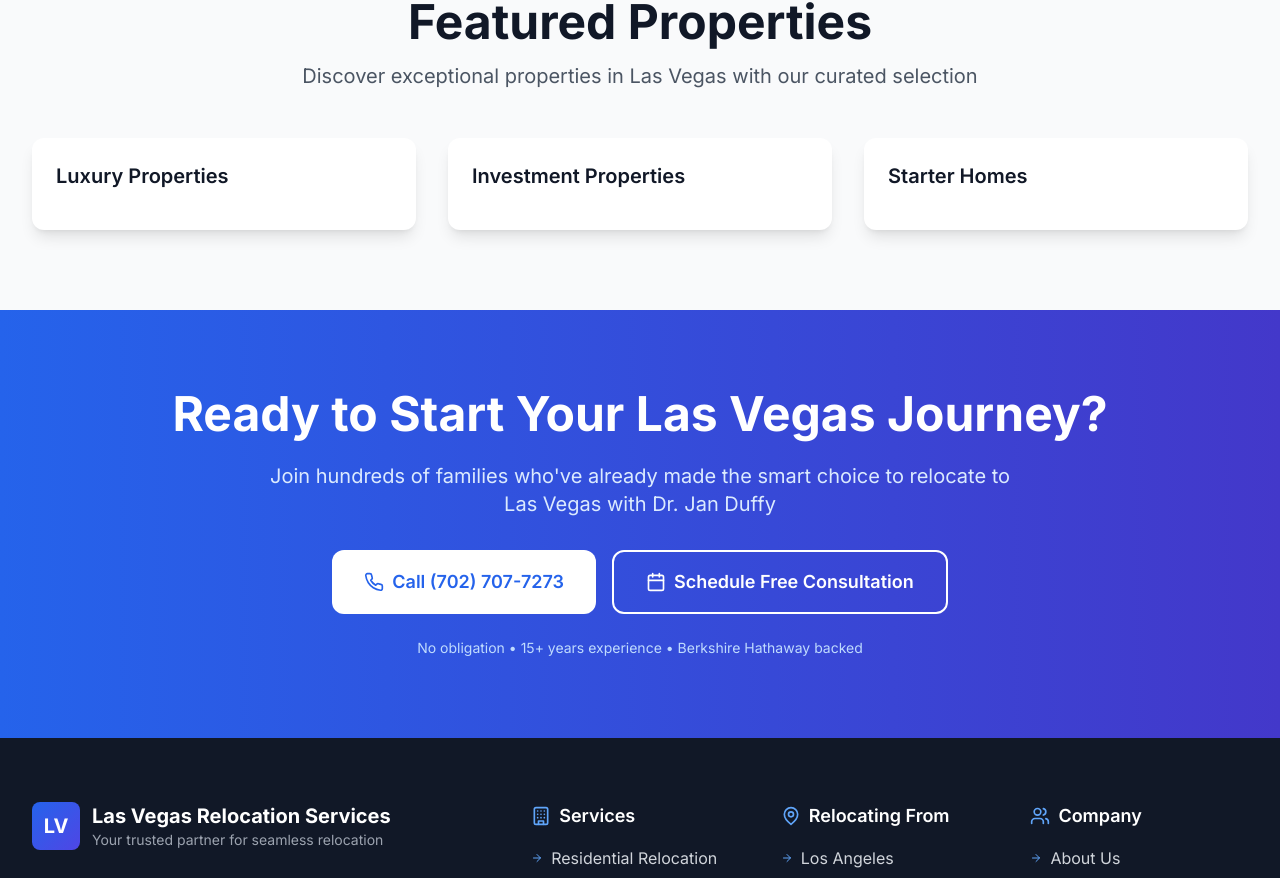
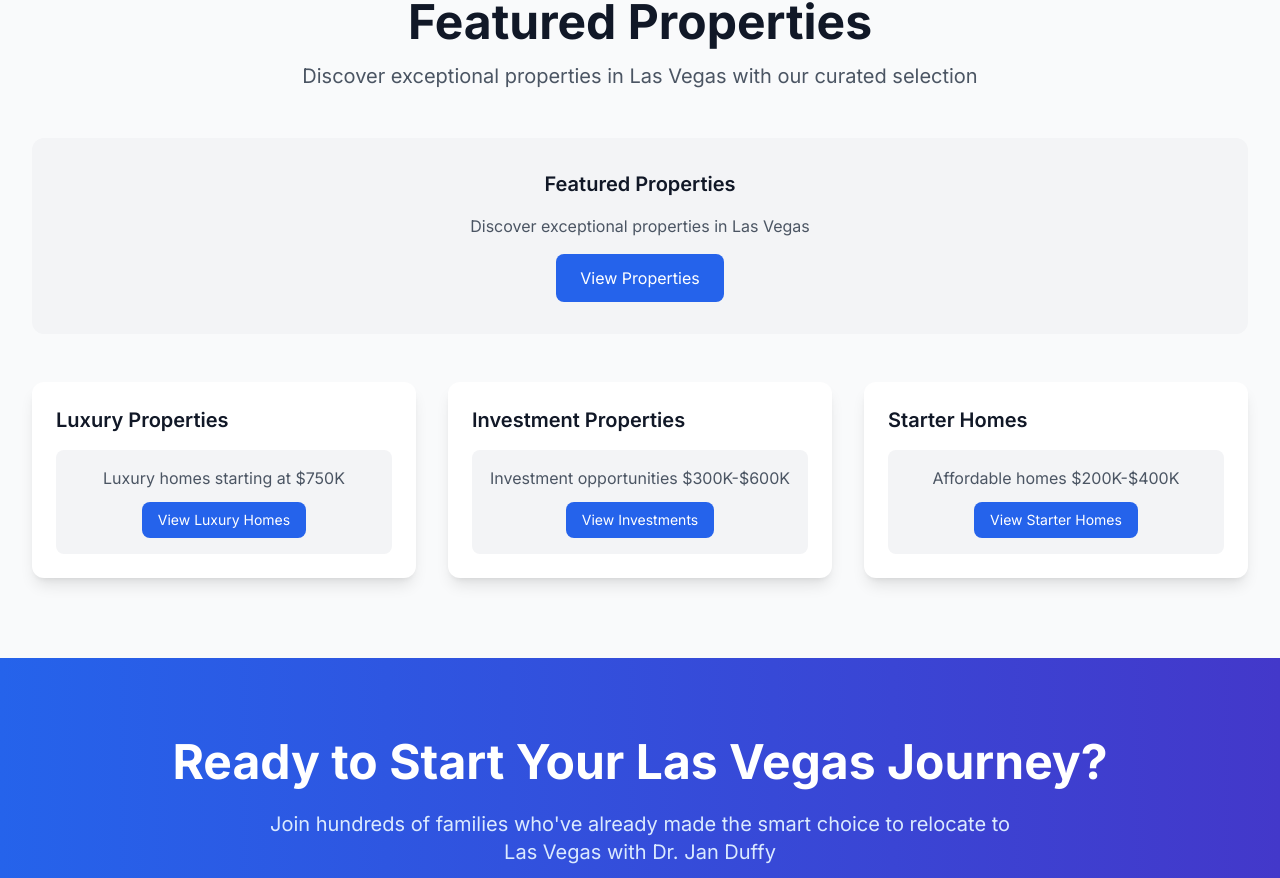
Before and after one commit to DrJanDuffy/LasVegasRelocationServices.com, a Next.js app: page / in a window 1280 px wide. Shown: the part 2880-3758 px from the top of the page. Built offline with nearby package versions, Linux system fonts and the light colour scheme; no server answers.

Commit message:
Replace realscout components with placeholder content to fix TypeScript build errors

```diff
--- a/src/app/page.tsx
+++ b/src/app/page.tsx
@@ -1,4 +1,4 @@
-'use client'
+'use client';
 
 import {
   ArrowRight,
@@ -13,8 +13,8 @@ import {
   Star,
   TrendingUp,
   Truck,
-} from 'lucide-react'
-import { motion } from '@/components/motion'
+} from 'lucide-react';
+import { motion } from '@/components/motion';
 
 const services = [
   {
@@ -22,65 +22,69 @@ const services = [
     title: 'Residential Relocation',
     description: 'Complete home buying and selling services',
     href: '/services/residential-moving',
-    color: 'from-blue-500 to-blue-600'
+    color: 'from-blue-500 to-blue-600',
   },
   {
     icon: Building,
     title: 'Corporate Relocation',
     description: 'Business relocation and employee assistance',
     href: '/services/corporate-relocation',
-    color: 'from-green-500 to-green-600'
+    color: 'from-green-500 to-green-600',
   },
   {
     icon: Plane,
     title: 'International Relocation',
     description: 'Global relocation and visa assistance',
     href: '/services/international-relocation',
-    color: 'from-purple-500 to-purple-600'
+    color: 'from-purple-500 to-purple-600',
   },
   {
     icon: Truck,
     title: 'Moving & Transportation',
     description: 'Professional moving and logistics services',
     href: '/services/moving-transportation',
-    color: 'from-orange-500 to-orange-600'
-  }
-]
+    color: 'from-orange-500 to-orange-600',
+  },
+];
 
 const stats = [
   { number: '500+', label: 'Happy Families Relocated' },
   { number: '15+', label: 'Years of Experience' },
   { number: '98%', label: 'Client Satisfaction Rate' },
-  { number: '24/7', label: 'Support Available' }
-]
+  { number: '24/7', label: 'Support Available' },
+];
 
 const testimonials = [
   {
     name: 'Sarah & Mike Johnson',
     location: 'New York → Las Vegas',
     text: 'Dr. Jan made our cross-country move seamless. She found us the perfect home in Summerlin within 2 weeks!',
-    rating: 5
+    rating: 5,
   },
   {
     name: 'David Chen',
     location: 'San Francisco → Las Vegas',
     text: 'The corporate relocation service was outstanding. Our entire team was settled in record time.',
-    rating: 5
+    rating: 5,
   },
   {
     name: 'Maria Rodriguez',
     location: 'Chicago → Las Vegas',
     text: 'From finding schools to connecting us with local services, Dr. Jan thought of everything.',
-    rating: 5
-  }
-]
+    rating: 5,
+  },
+];
 
 const popularCities = [
   { name: 'New York', href: '/relocating-from/new-york', color: 'from-blue-500 to-blue-600' },
   { name: 'Chicago', href: '/relocating-from/chicago', color: 'from-red-500 to-red-600' },
-  { name: 'Los Angeles', href: '/relocating-from/los-angeles', color: 'from-purple-500 to-purple-600' },
-  { name: 'San Diego', href: '/relocating-from/san-diego', color: 'from-indigo-500 to-indigo-600' }
-]
+  {
+    name: 'Los Angeles',
+    href: '/relocating-from/los-angeles',
+    color: 'from-purple-500 to-purple-600',
+  },
+  { name: 'San Diego', href: '/relocating-from/san-diego', color: 'from-indigo-500 to-indigo-600' },
+];
 
 export default function HomePage() {
   return (
@@ -111,17 +115,23 @@ export default function HomePage() {
               </h1>
 
               <p className="text-xl md:text-2xl text-blue-100 mb-8 leading-relaxed">
-                Let Dr. Jan Duffy and the Berkshire Hathaway team transform your relocation dreams into reality.
-                From finding your perfect home to settling in seamlessly.
+                Let Dr. Jan Duffy and the Berkshire Hathaway team transform your relocation dreams
+                into reality. From finding your perfect home to settling in seamlessly.
               </p>
 
               <div className="flex flex-col sm:flex-row gap-4 mb-8">
-                <button type="button" className="bg-white text-blue-900 px-8 py-4 rounded-xl font-semibold text-lg hover:bg-blue-50 transition-all duration-300 flex items-center gap-2 group">
+                <button
+                  type="button"
+                  className="bg-white text-blue-900 px-8 py-4 rounded-xl font-semibold text-lg hover:bg-blue-50 transition-all duration-300 flex items-center gap-2 group"
+                >
                   <Phone className="w-5 h-5" />
                   Call (702) 707-7273
                   <ArrowRight className="w-5 h-5 group-hover:translate-x-1 transition-transform" />
                 </button>
-                <button type="button" className="border-2 border-white text-white px-8 py-4 rounded-xl font-semibold text-lg hover:bg-white hover:text-blue-900 transition-all duration-300 flex items-center gap-2">
+                <button
+                  type="button"
+                  className="border-2 border-white text-white px-8 py-4 rounded-xl font-semibold text-lg hover:bg-white hover:text-blue-900 transition-all duration-300 flex items-center gap-2"
+                >
                   <Calendar className="w-5 h-5" />
                   Free Consultation
                 </button>
@@ -180,7 +190,9 @@ export default function HomePage() {
                 viewport={{ once: true }}
                 className="text-center"
               >
-                <div className="text-4xl md:text-5xl font-bold text-blue-600 mb-2">{stat.number}</div>
+                <div className="text-4xl md:text-5xl font-bold text-blue-600 mb-2">
+                  {stat.number}
+                </div>
                 <div className="text-gray-600 font-medium">{stat.label}</div>
               </motion.div>
             ))}
@@ -202,7 +214,8 @@ export default function HomePage() {
               Comprehensive Relocation Services
             </h2>
             <p className="text-xl text-gray-600 max-w-3xl mx-auto">
-              From initial planning to settling in, we handle every aspect of your relocation to Las Vegas
+              From initial planning to settling in, we handle every aspect of your relocation to Las
+              Vegas
             </p>
           </motion.div>
 
@@ -217,11 +230,17 @@ export default function HomePage() {
                 className="group"
               >
                 <a href={service.href} className="block">
-                  <div className={`w-16 h-16 bg-gradient-to-r ${service.color} rounded-2xl flex items-center justify-center mx-auto mb-6 group-hover:scale-110 transition-transform duration-300`}>
+                  <div
+                    className={`w-16 h-16 bg-gradient-to-r ${service.color} rounded-2xl flex items-center justify-center mx-auto mb-6 group-hover:scale-110 transition-transform duration-300`}
+                  >
                     <service.icon className="w-8 h-8 text-white" />
                   </div>
-                  <h3 className="text-xl font-bold text-gray-900 mb-3 text-center">{service.title}</h3>
-                  <p className="text-gray-600 text-center group-hover:text-gray-900 transition-colors">{service.description}</p>
+                  <h3 className="text-xl font-bold text-gray-900 mb-3 text-center">
+                    {service.title}
+                  </h3>
+                  <p className="text-gray-600 text-center group-hover:text-gray-900 transition-colors">
+                    {service.description}
+                  </p>
                 </a>
               </motion.div>
             ))}
@@ -258,7 +277,9 @@ export default function HomePage() {
                 className="group"
               >
                 <a href={city.href} className="block">
-                  <div className={`h-48 bg-gradient-to-br ${city.color} rounded-2xl flex items-center justify-center mb-6 group-hover:scale-105 transition-transform duration-300`}>
+                  <div
+                    className={`h-48 bg-gradient-to-br ${city.color} rounded-2xl flex items-center justify-center mb-6 group-hover:scale-105 transition-transform duration-300`}
+                  >
                     <MapPin className="w-16 h-16 text-white" />
                   </div>
                   <h3 className="text-xl font-bold text-gray-900 mb-2 text-center">{city.name}</h3>
@@ -307,11 +328,11 @@ export default function HomePage() {
                 <div>
                   <div className="font-semibold text-gray-900">{testimonial.name}</div>
                   <div className="text-sm text-gray-600">{testimonial.location}</div>
-      </div>
+                </div>
               </motion.div>
             ))}
-      </div>
-      </div>
+          </div>
+        </div>
       </section>
 
       {/* Featured Properties Section */}
@@ -340,14 +361,13 @@ export default function HomePage() {
             viewport={{ once: true }}
             className="mb-12"
           >
-            <realscout-office-listings
-              agent-encoded-id="QWdlbnQtMjI1MDUw"
-              sort-order="PRICE_HIGH"
-              listing-status="For Sale,For Rent"
-              property-types="MF,SFR,OTHER,LAL"
-              price-min="500000"
-              price-max="750000">
-            </realscout-office-listings>
+            <div className="bg-gray-100 rounded-xl p-8 text-center">
+              <h3 className="text-xl font-semibold text-gray-900 mb-4">Featured Properties</h3>
+              <p className="text-gray-600 mb-4">Discover exceptional properties in Las Vegas</p>
+              <button type="button" className="bg-blue-600 text-white px-6 py-3 rounded-lg hover:bg-blue-700 transition-colors">
+                View Properties
+              </button>
+            </div>
           </motion.div>
 
           {/* Additional Property Categories */}
@@ -361,14 +381,12 @@ export default function HomePage() {
               className="bg-white rounded-xl shadow-lg p-6 hover:shadow-xl transition-shadow"
             >
               <h3 className="text-xl font-semibold text-gray-900 mb-4">Luxury Properties</h3>
-              <realscout-office-listings
-                agent-encoded-id="QWdlbnQtMjI1MDUw"
-                sort-order="PRICE_HIGH"
-                listing-status="For Sale"
-                property-types="SFR,OTHER"
-                price-min="750000"
-                price-max="1500000">
-              </realscout-office-listings>
+              <div className="bg-gray-100 rounded-lg p-4 text-center">
+                <p className="text-gray-600 mb-3">Luxury homes starting at $750K</p>
+                <button type="button" className="bg-blue-600 text-white px-4 py-2 rounded-lg hover:bg-blue-700 transition-colors text-sm">
+                  View Luxury Homes
+                </button>
+              </div>
             </motion.div>
 
             {/* Investment Properties */}
@@ -380,14 +398,12 @@ export default function HomePage() {
               className="bg-white rounded-xl shadow-lg p-6 hover:shadow-xl transition-shadow"
             >
               <h3 className="text-xl font-semibold text-gray-900 mb-4">Investment Properties</h3>
-              <realscout-office-listings
-                agent-encoded-id="QWdlbnQtMjI1MDUw"
-                sort-order="PRICE_LOW"
-                listing-status="For Sale"
-                property-types="MF,SFR"
-                price-min="300000"
-                price-max="600000">
-              </realscout-office-listings>
+              <div className="bg-gray-100 rounded-lg p-4 text-center">
+                <p className="text-gray-600 mb-3">Investment opportunities $300K-$600K</p>
+                <button type="button" className="bg-blue-600 text-white px-4 py-2 rounded-lg hover:bg-blue-700 transition-colors text-sm">
+                  View Investments
+                </button>
+              </div>
             </motion.div>
 
             {/* Starter Homes */}
@@ -399,14 +415,12 @@ export default function HomePage() {
               className="bg-white rounded-xl shadow-lg p-6 hover:shadow-xl transition-shadow"
             >
               <h3 className="text-xl font-semibold text-gray-900 mb-4">Starter Homes</h3>
-              <realscout-office-listings
-                agent-encoded-id="QWdlbnQtMjI1MDUw"
-                sort-order="PRICE_LOW"
-                listing-status="For Sale"
-                property-types="SFR"
-                price-min="200000"
-                price-max="400000">
-              </realscout-office-listings>
+              <div className="bg-gray-100 rounded-lg p-4 text-center">
+                <p className="text-gray-600 mb-3">Affordable homes $200K-$400K</p>
+                <button type="button" className="bg-blue-600 text-white px-4 py-2 rounded-lg hover:bg-blue-700 transition-colors text-sm">
+                  View Starter Homes
+                </button>
+              </div>
             </motion.div>
           </div>
         </div>
@@ -425,15 +439,22 @@ export default function HomePage() {
               Ready to Start Your Las Vegas Journey?
             </h2>
             <p className="text-xl text-blue-100 mb-8 max-w-3xl mx-auto">
-              Join hundreds of families who've already made the smart choice to relocate to Las Vegas with Dr. Jan Duffy
+              Join hundreds of families who've already made the smart choice to relocate to Las
+              Vegas with Dr. Jan Duffy
             </p>
 
             <div className="flex flex-col sm:flex-row gap-4 justify-center">
-              <button type="button" className="bg-white text-blue-600 px-8 py-4 rounded-xl font-semibold text-lg hover:bg-gray-100 transition-colors flex items-center gap-2">
+              <button
+                type="button"
+                className="bg-white text-blue-600 px-8 py-4 rounded-xl font-semibold text-lg hover:bg-gray-100 transition-colors flex items-center gap-2"
+              >
                 <Phone className="w-5 h-5" />
                 Call (702) 707-7273
               </button>
-              <button type="button" className="border-2 border-white text-white px-8 py-4 rounded-xl font-semibold text-lg hover:bg-white hover:text-blue-600 transition-colors flex items-center gap-2">
+              <button
+                type="button"
+                className="border-2 border-white text-white px-8 py-4 rounded-xl font-semibold text-lg hover:bg-white hover:text-blue-600 transition-colors flex items-center gap-2"
+              >
                 <Calendar className="w-5 h-5" />
                 Schedule Free Consultation
               </button>
@@ -446,5 +467,5 @@ export default function HomePage() {
         </div>
       </section>
     </div>
-  )
+  );
 }
```
